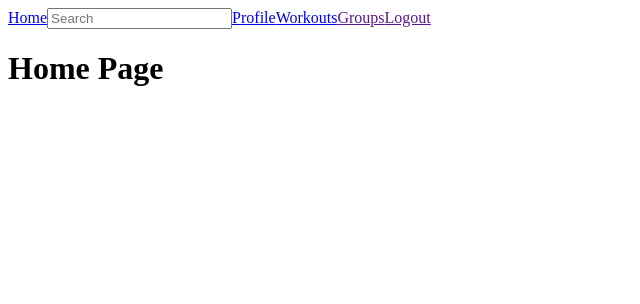
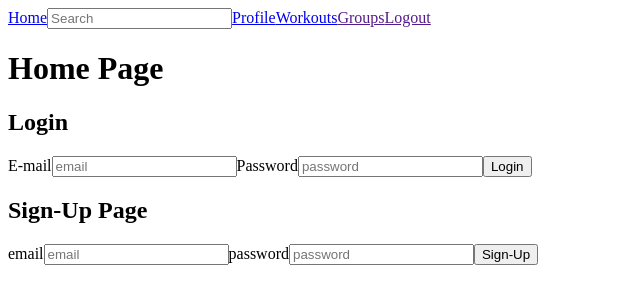
Before and after one commit to matthew-f-bell/workout-journal-project, a React (Create React App) app in the folder frontend/: page / in a window 1280 px wide. Shown: the top 304 px of the page, without its empty margins (0-640 px from the left). Built offline with nearby package versions, Linux system fonts and the light colour scheme.

Commit message:
created functioning login and signup

```diff
--- a/frontend/package.json
+++ b/frontend/package.json
@@ -2,7 +2,7 @@
   "name": "frontend",
   "version": "0.1.0",
   "private": true,
-  "proxy": "http://localhost:8000",
+  "proxy": "http://127.0.0.1:8000",
   "dependencies": {
     "@testing-library/jest-dom": "^5.16.4",
     "@testing-library/react": "^13.1.1",
--- a/frontend/src/api/auth.service.js
+++ b/frontend/src/api/auth.service.js
@@ -5,7 +5,7 @@ const users = "/users";
 
 const register = (email, password) => {
     return tellWorkoutTo
-        .post(`${auth}/register`, {email, password})
+        .post(`${auth}/register/`, {email, password})
         .then((res) => {
             console.log(res)
         })
@@ -14,7 +14,7 @@ const register = (email, password) => {
 const login = (email, password) => {
     try {
         return tellWorkoutTo
-            .post(`${auth}/login`, {email, password})
+            .post(`${auth}/login/`, {email, password})
             .then((res) => {
                 console.log(res)
                 if(res.data.token) {
--- a/frontend/src/components/login/index.jsx
+++ b/frontend/src/components/login/index.jsx
@@ -1,18 +1,40 @@
-import React from 'react';
-
+import React, { useState } from 'react';
+import * as AuthService from "../../api/auth.service"
 
 const Login = () => {
+    const [email, setEmail] = useState("");
+    const [password, setPassword] = useState("");
+
+    const handleSubmit = async (e) => {
+        e.preventDefault();
+        await AuthService.login(email, password).then(() => {
+            setEmail = "";
+            setPassword = "";
+        });
+    };
     return (
         <>
             <h2>Login</h2>
             <form action="post">
                 <label for="email">E-mail</label>
-                <input type="text" name="email"/>
+                <input
+                    type="text"
+                    name="email"
+                    onChange={(e) => setEmail(e.target.value)}
+                    value={email}
+                    placeholder="email"
+                />
 
                 <label for="password">Password</label>
-                <input type="text" name="password"/>
+                <input
+                    type="password"
+                    name="password"
+                    onChange={(e) => setPassword(e.target.value)}
+                    value={password}
+                    placeholder="password"
+                />
 
-                <input type="submit" value="Login"/>
+                <input type="submit" value="Login" onClick={handleSubmit}/>
             </form>
         </>
     )
--- a/frontend/src/components/signup/index.jsx
+++ b/frontend/src/components/signup/index.jsx
@@ -1,4 +1,19 @@
+import React, { useState } from 'react';
+import * as AuthService from "../../api/auth.service";
+
 const SignUp = () => {
+    const [email, setEmail] = useState("");
+    const [password, setPassword] = useState("");
+
+    const handleSubmit = async (e) => {
+        e.preventDefault();
+        await AuthService.register(email, password).then(() => {
+            setEmail = "";
+            setPassword = "";
+        });
+    };
+
+
     return (
         <div>
             <div>
@@ -7,16 +22,24 @@ const SignUp = () => {
                     <label for="email">
                         email
                     </label>
-                    <input type="email" name="email" />
+                    <input
+                        type="email"
+                        name="email"
+                        onChange={(e) => setEmail(e.target.value)}
+                        value={email}
+                        placeholder="email"
+                    />
                     <label for="password1">
                         password
                     </label>
-                    <input type="password" name="password1" />
-                    <label for="password2">
-                        confirm password
-                    </label>
-                    <input type="password" name="password2" />
-                    <input type="submit" value="Sign-Up" />
+                    <input
+                        type="password"
+                        name="password1"
+                        onChange={(e) => setPassword(e.target.value)}
+                        value={password}
+                        placeholder="password"
+                    />
+                    <input type="submit" value="Sign-Up" onClick={handleSubmit} />
                 </form>
             </div>
         </div>
--- a/frontend/src/pages/homepage/index.jsx
+++ b/frontend/src/pages/homepage/index.jsx
@@ -1,5 +1,7 @@
 import NavBar from "../../components/navbar";
 import Profile from "../../components/profile";
+import Login from "../../components/login";
+import SignUp from "../../components/signup";
 
 const HomePage = () => {
 
@@ -7,6 +9,8 @@ const HomePage = () => {
         <>
             <NavBar />
             <h1>Home Page</h1>
+            <Login />
+            <SignUp />
         </>
     )
 }
```
Also changed, not shown: 1 other file (tests, documents, lock files or other folders).
